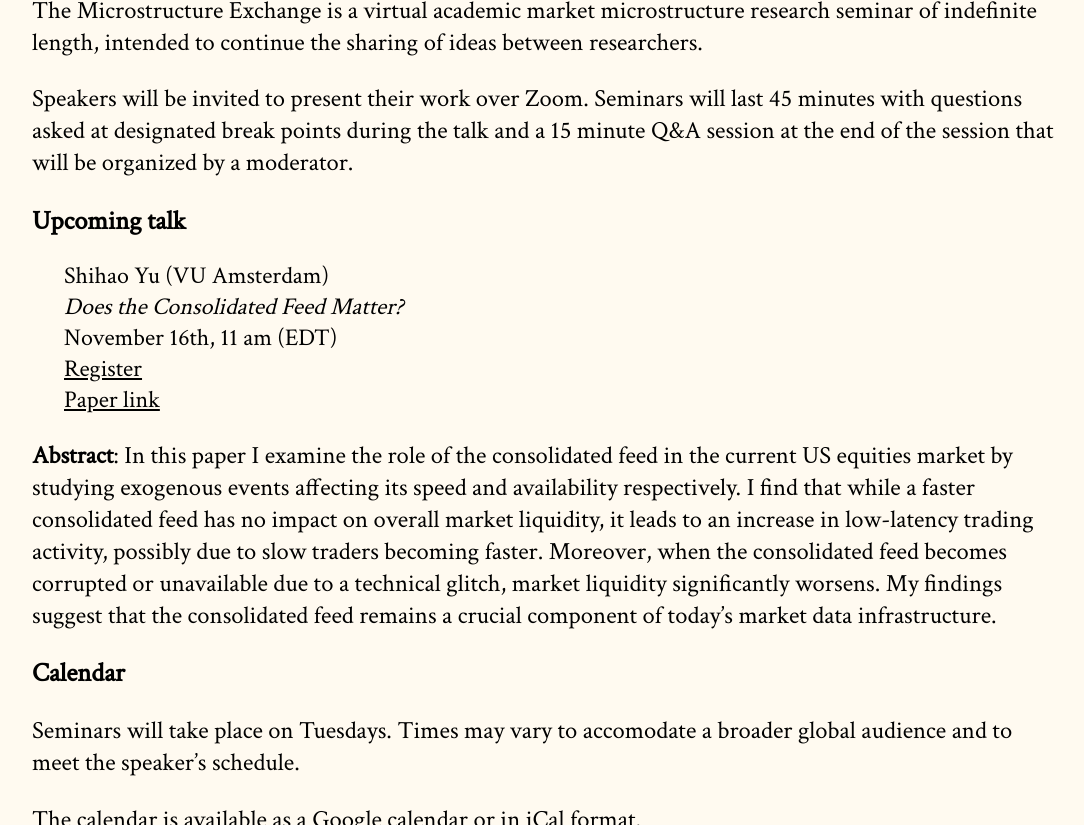
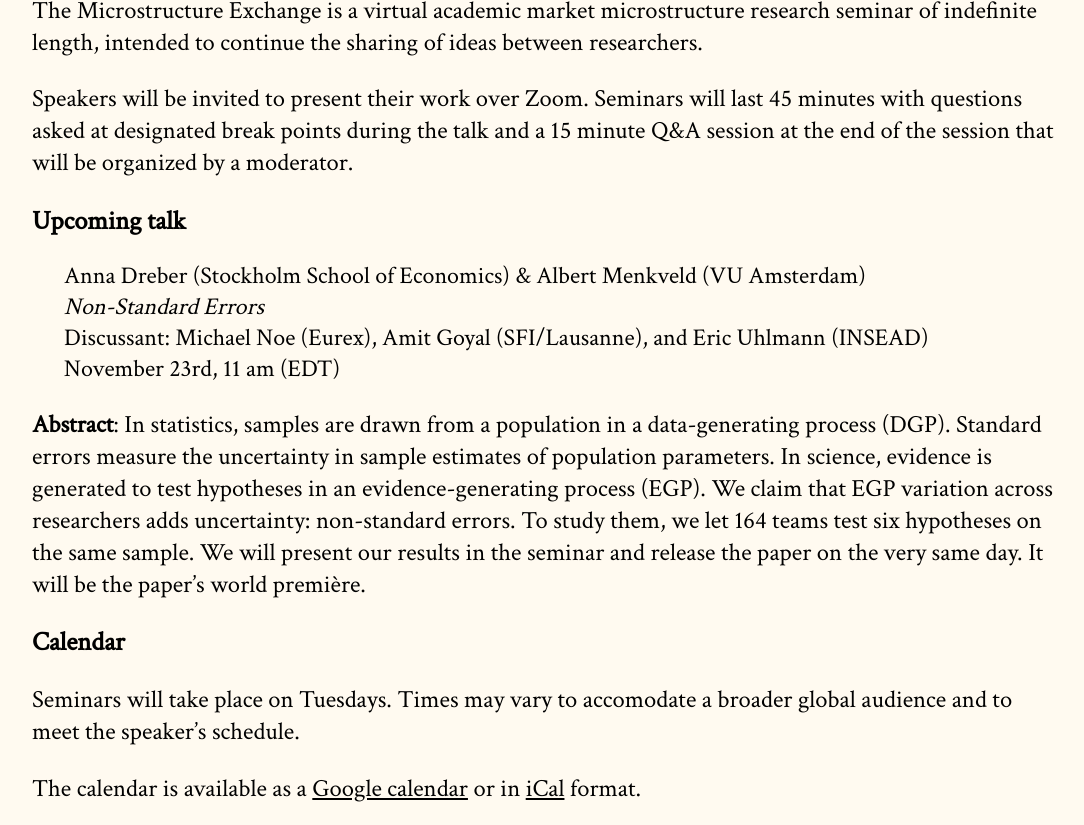
Before and after one commit to cpfiffer/microstructure.exchange, a Jekyll site: the page built from index.md, in a window 1280 px wide and 900 px high, scrolled down 257 px, cut to the strip 0-825 px from the top of the window. Shown: the whole strip, without its empty margins (96-1180 px from the left). Built offline with Jekyll 4.4.1, drawn with Linux system fonts in a browser that asks for light colours; some web fonts are replaced.

Commit message:
Add fincap

```diff
--- a/_config.yml
+++ b/_config.yml
@@ -11,13 +11,13 @@ github:
   owner_name: Cameron Pfiffer
 
 speaker-info:
-  speaker-name: Shihao Yu (VU Amsterdam)
-  speaker-paper: "Does the Consolidated Feed Matter?"
+  speaker-name: Anna Dreber (Stockholm School of Economics) & Albert Menkveld (VU Amsterdam)
+  speaker-paper: "Non-Standard Errors"
   # coauthors: "Markus Baldauf (UBC)"
-  speaker-date: November 16th, 11 am (EDT)
-  # discussant: "Daniel Barth (Federal Reserve)"
-  paper-link: https://www.shihaoyu.org/research/papers/yu1.pdf
-  webinar-link: https://stockholmuniversity.zoom.us/meeting/register/u5Aufumtpz8sHNLLvw4vJdAw9FcZW4_NO0H2
+  speaker-date: November 23rd, 11 am (EDT)
+  discussant: "Michael Noe (Eurex), Amit Goyal (SFI/Lausanne), and Eric Uhlmann (INSEAD)"
+  # paper-link: https://www.shihaoyu.org/research/papers/yu1.pdf
+  # webinar-link: https://stockholmuniversity.zoom.us/meeting/register/u5Aufumtpz8sHNLLvw4vJdAw9FcZW4_NO0H2
   # slides-link: /slides/RobinhoodSlides_TME.pdf
 
 # Fall 2021 - Presenter (moderator)
--- a/index.md
+++ b/index.md
@@ -18,7 +18,7 @@ Speakers will be invited to present their work over Zoom. Seminars will last 45
 
 {% include upcoming-speaker.html %}
 
-**Abstract**: In this paper I examine the role of the consolidated feed in the current US equities market by studying exogenous events affecting its speed and availability respectively. I find that while a faster consolidated feed has no impact on overall market liquidity, it leads to an increase in low-latency trading activity, possibly due to slow traders becoming faster. Moreover, when the consolidated feed becomes corrupted or unavailable due to a technical glitch, market liquidity significantly worsens. My findings suggest that the consolidated feed remains a crucial component of today’s market data infrastructure.
+**Abstract**: In statistics, samples are drawn from a population in a data-generating process (DGP). Standard errors measure the uncertainty in sample estimates of population parameters. In science, evidence is generated to test hypotheses in an evidence-generating process (EGP). We claim that EGP variation across researchers adds uncertainty: non-standard errors. To study them, we let 164 teams test six hypotheses on the same sample. We will present our results in the seminar and release the paper on the very same day. It will be the paper’s world première.
 
 ## Calendar
 
```
